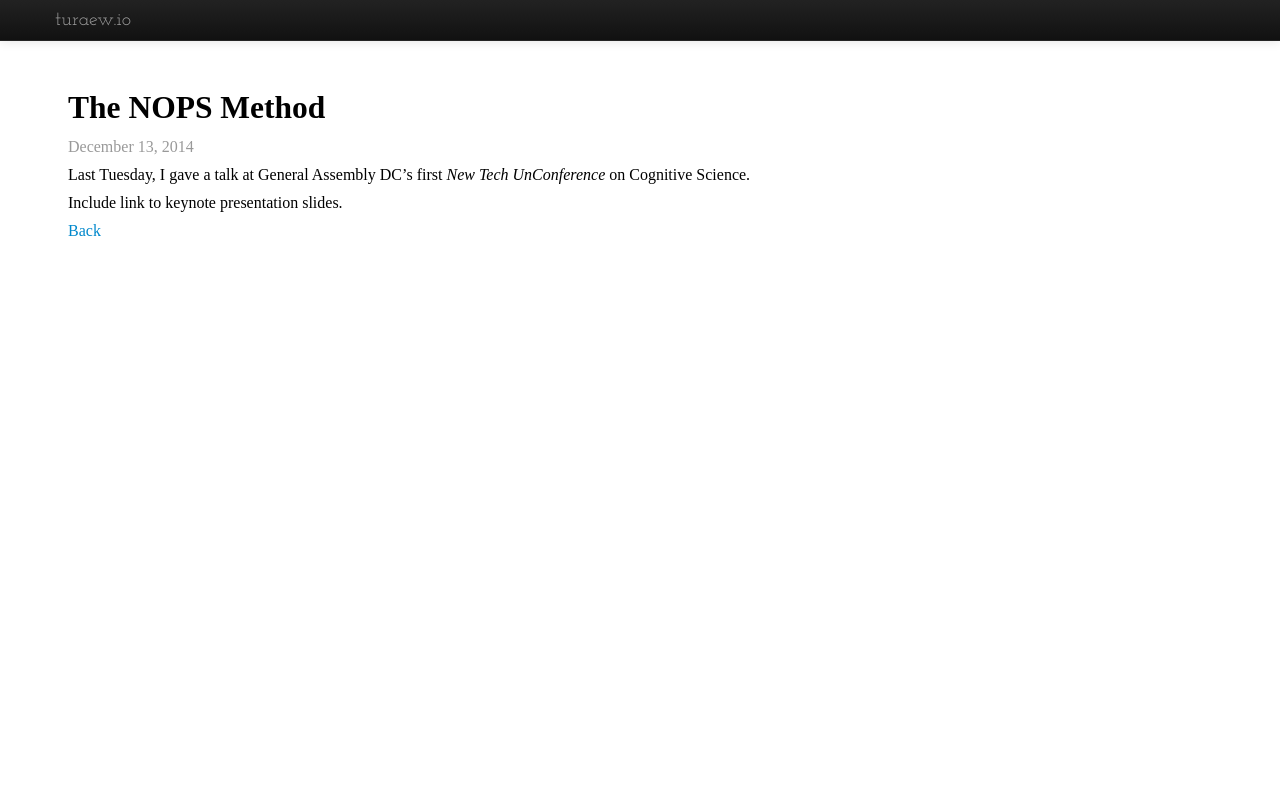
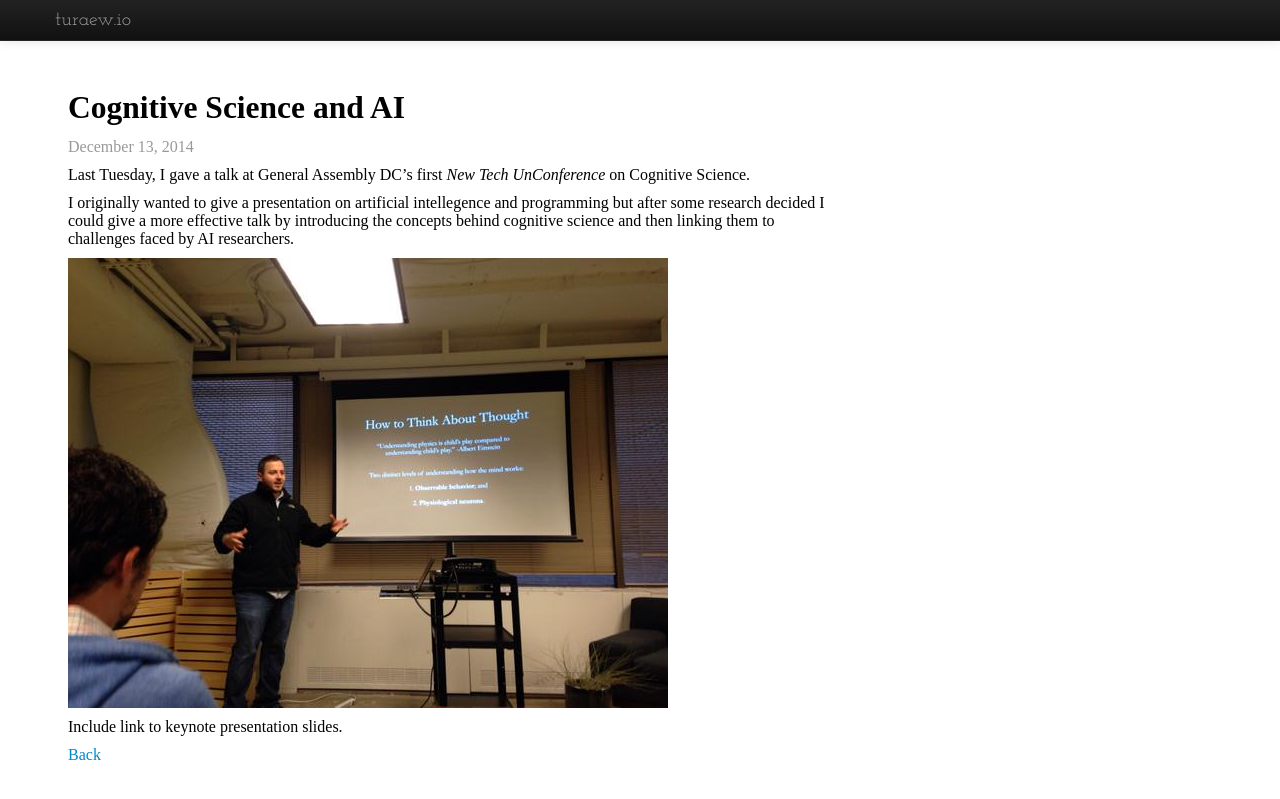
Before and after one commit to PaulTuraew/PaulTuraew.github.io, a Jekyll site: the page built from _posts/2014-12-13-Cognitive-Sci-UnCon-Presentation.md, in a window 1280 px wide. Shown: the top 799 px of the page. Built offline with Jekyll 4.4.1, drawn with Linux system fonts in a browser that asks for light colours; nearby versions of some CDN libraries; Markdown is read by kramdown in place of the engine named in the settings.

Commit message:
added image to blogpost

```diff
--- a/_posts/2014-12-13-Cognitive-Sci-UnCon-Presentation.md
+++ b/_posts/2014-12-13-Cognitive-Sci-UnCon-Presentation.md
@@ -1,8 +1,12 @@
 ---
 layout: post
-title: The NOPS Method
+title: Cognitive Science and AI
 ---
 
 Last Tuesday, I gave a talk at General Assembly DC's first *New Tech UnConference* on Cognitive Science.
 
+I originally wanted to give a presentation on artificial intellegence and programming but after some research decided I could give a more effective talk by introducing the concepts behind cognitive science and then linking them to challenges faced by AI researchers.
+
+![Me Presenting](/assets/CogSci_Presentation.jpg)
+
 Include link to keynote presentation slides.
```
Also changed, not shown: 2 other files.
